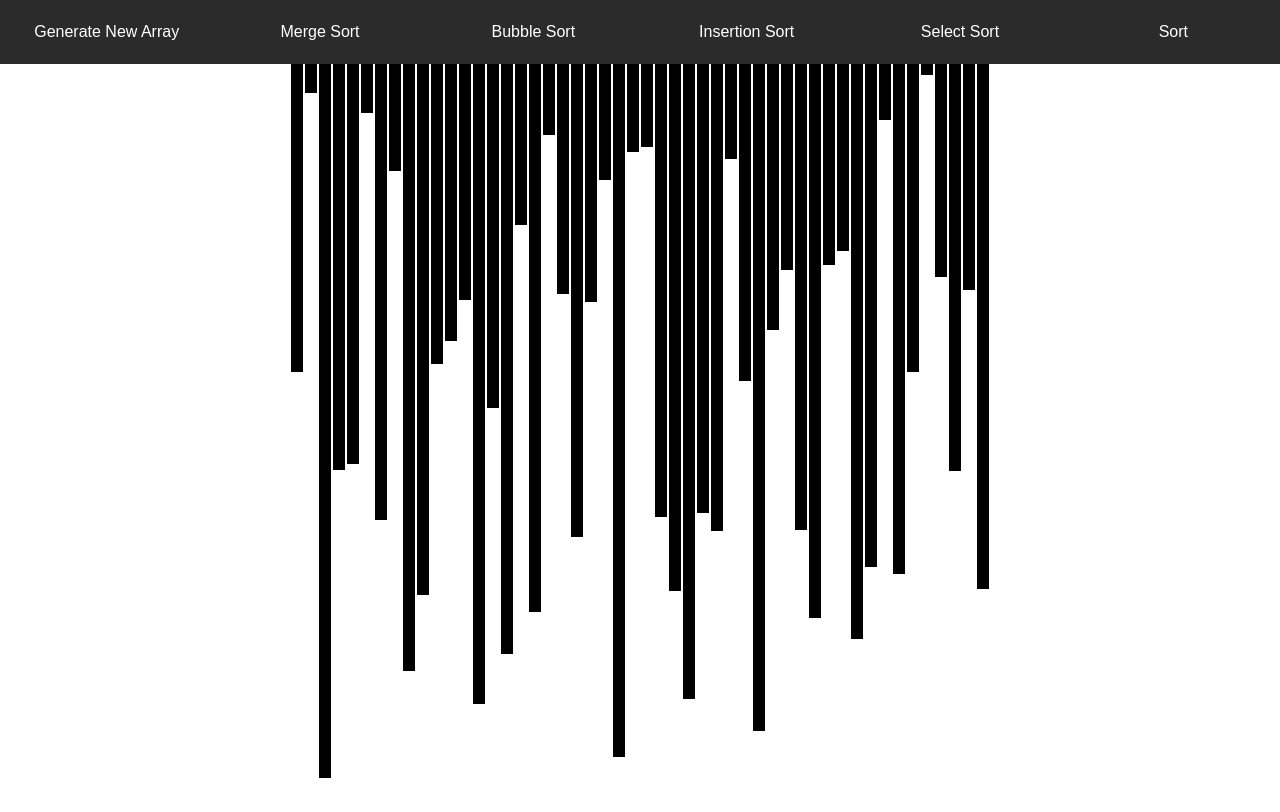
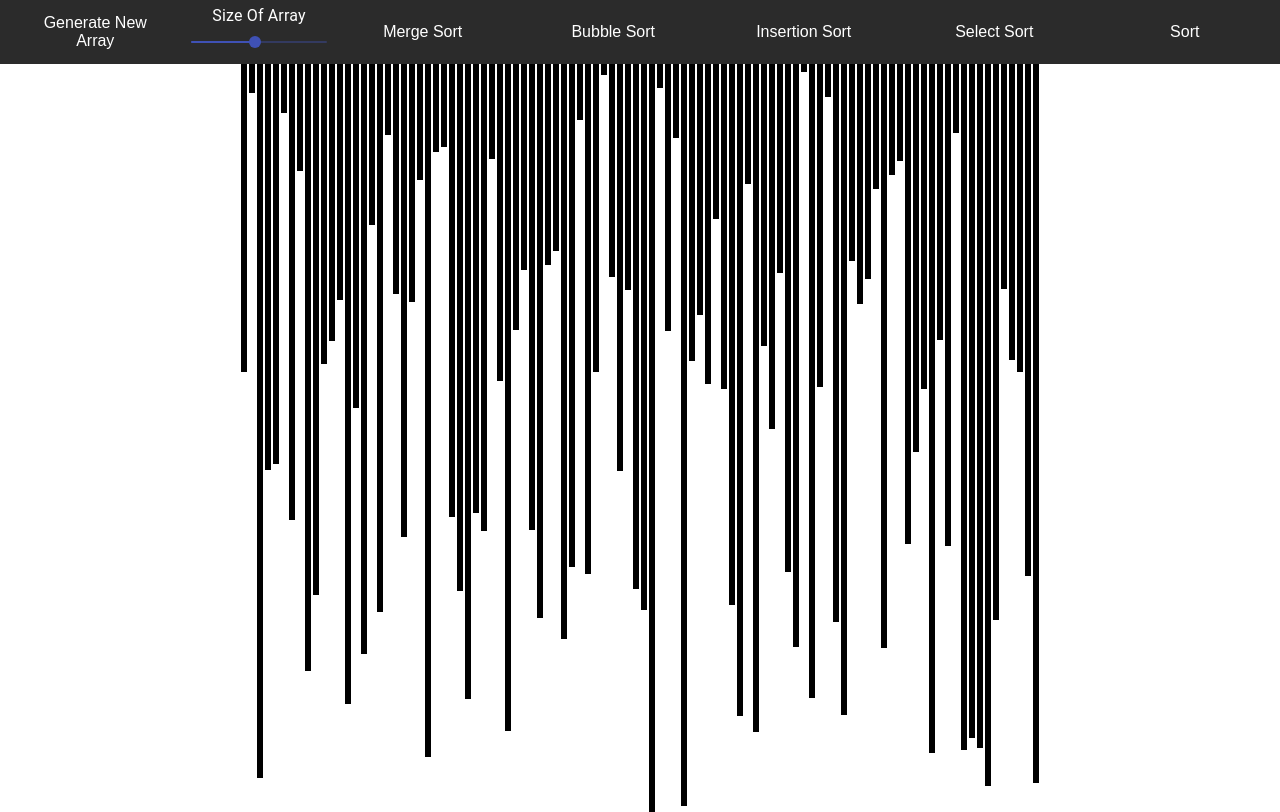
Before and after one commit to JatinKainth/SortingVisualizer, a React (Create React App) app: page / in a window 1280 px wide. Built offline with nearby package versions, Linux system fonts and the light colour scheme.

Commit message:
added a slider to change the size of the array and added a new slider.jsx file

```diff
--- a/src/Components/NavBar.jsx
+++ b/src/Components/NavBar.jsx
@@ -1,7 +1,8 @@
 import React from "react";
 import styled, { ThemeProvider } from "styled-components";
+import RangeSlider from "./Slider";
 
-function NavBar({ resetArray, bubbleSort }) {
+function NavBar({ resetArray, setSize, bubbleSort }) {
   const theme = {
     navBackground: "#2b2b2b",
   };
@@ -10,6 +11,7 @@ function NavBar({ resetArray, bubbleSort }) {
     <ThemeProvider theme={theme}>
       <NavBarStyled>
         <Button onClick={() => resetArray()}>Generate New Array</Button>
+        <RangeSlider setSize={setSize} />
         <Button onClick={() => resetArray()}>Merge Sort</Button>
         <Button onClick={() => bubbleSort()}>Bubble Sort</Button>
         <Button onClick={() => resetArray()}>Insertion Sort</Button>
@@ -35,12 +37,10 @@ const Button = styled.button`
   color: white;
   font-size: 16px;
   padding: 12px 30px;
-  transition-duration: 0.4s;
-  border-radius: 8%;
   cursor: pointer;
   width: 100%;
 
   &:hover {
-    font-size: 20px;
+    text-decoration: underline;
   }
 `;
--- /dev/null
+++ b/src/Components/Slider.jsx
@@ -0,0 +1,31 @@
+import Typography from "@material-ui/core/Typography";
+import Slider from "@material-ui/core/Slider";
+import styled from "styled-components";
+
+export default function RangeSlider({ setSize }) {
+  const updateSize = (value) => {
+    setSize(value);
+  };
+
+  return (
+    <SliderStyles>
+      <Typography id="discrete-slider">Size Of Array</Typography>
+      <Slider
+        defaultValue={100}
+        getAriaValueText={updateSize}
+        aria-labelledby="discrete-slider"
+        valueLabelDisplay="auto"
+        step={10}
+        min={10}
+        max={200}
+      />
+    </SliderStyles>
+  );
+}
+
+const SliderStyles = styled.div`
+  width: 100%;
+  color: white;
+  font-size: 16px;
+  text-align: center;
+`;
--- a/src/Components/SortingVisualizer.jsx
+++ b/src/Components/SortingVisualizer.jsx
@@ -5,11 +5,12 @@ import styled from "styled-components";
 
 function SortingVisualizer() {
   const [array, setArray] = useState([]);
+  const [arraySize, setArraySize] = useState(100);
 
   const randomNumber = (min, max) =>
     Math.floor(Math.random() * (max - min) + min);
 
-  let arraySize = 50;
+  const setSize = (value) => setArraySize(value);
 
   const resetArray = () => {
     const array = [];
@@ -21,7 +22,7 @@ function SortingVisualizer() {
 
   useEffect(() => {
     resetArray();
-  }, []);
+  }, [arraySize]);
 
   const bubbleSort = () => {
     let arr = array;
@@ -31,7 +32,11 @@ function SortingVisualizer() {
 
   return (
     <>
-      <NavBar resetArray={resetArray} bubbleSort={bubbleSort}></NavBar>
+      <NavBar
+        resetArray={resetArray}
+        setSize={setSize}
+        bubbleSort={bubbleSort}
+      />
       <FlexBars>
         {array.map((value, idx) => (
           <Bars height={value} arraySize={arraySize} key={idx}></Bars>
```
